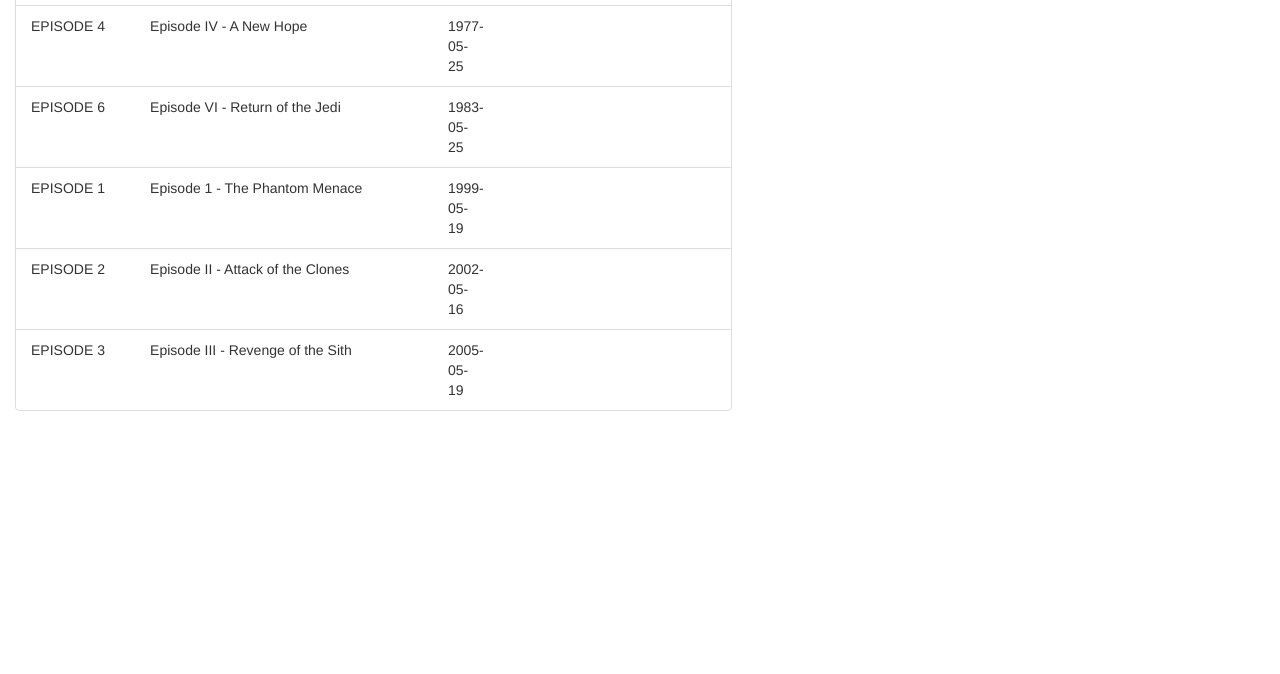
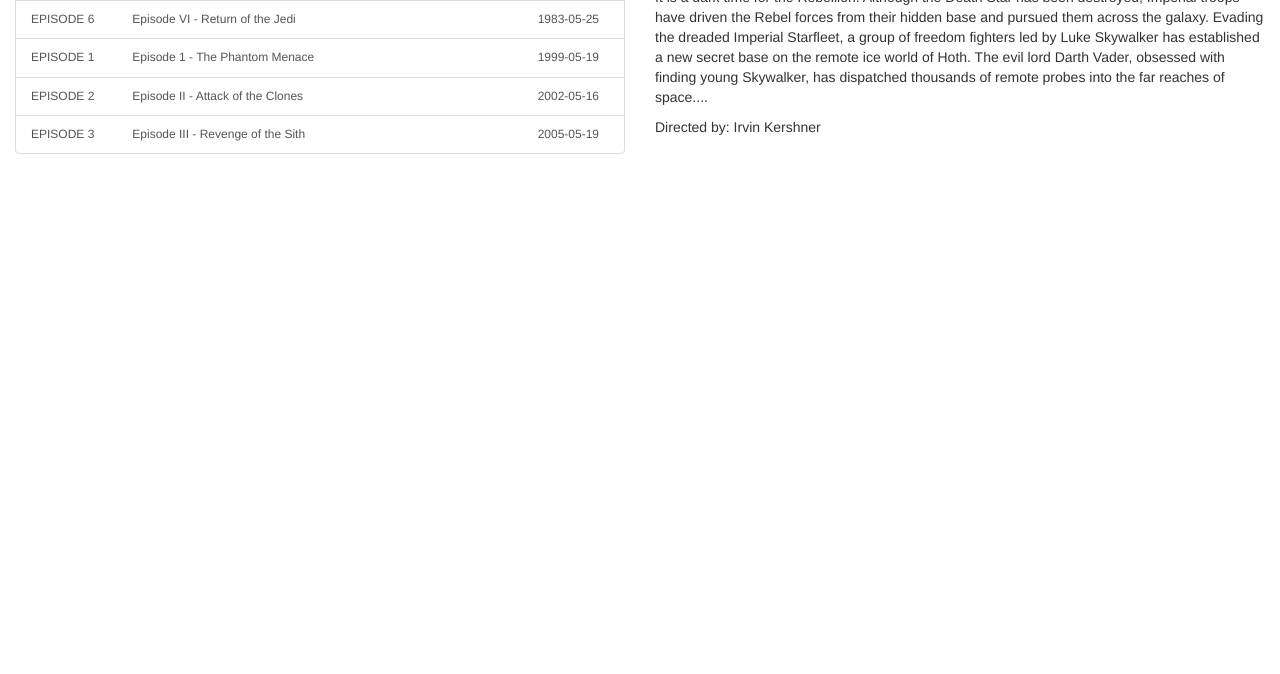
Before and after one commit to tkarachristos/star-wars-movies-indexer, a React app: page / in a window 1280 px wide. Shown: the part 126-800 px from the top of the page. Built offline with nearby package versions, Linux system fonts and the light colour scheme.

Commit message:
Adding a MovieDetails component

```diff
--- a/src/components/App.js
+++ b/src/components/App.js
@@ -2,13 +2,18 @@
 
 import MoviesListFilter from "./MoviesListFilter";
 import MoviesList from "./MoviesList";
+import MovieDetails from "./MovieDetails";
 
 import Grid from 'react-bootstrap/lib/Grid';
 import Row from 'react-bootstrap/lib/Row';
 import Col from 'react-bootstrap/lib/Col';
 
+import movies from "../api/mockData.js";
+
 export default class App extends React.Component {
     render () {
+        const movie=movies[0];
+
         return (
             <div>
                 <div className="search-ribbon">
@@ -17,14 +22,16 @@
                 <div className="list-area">
                     <Grid fluid={true}>
                         <Row justify="start">
-                            <Col xs={7} sm={7} md={7} lg={7}>
+                            <Col xs={6} sm={6} md={6} lg={6}>
                                 <MoviesList
                                     searchText=""
                                     caseSensitiveMatch={false}
                                 />
                             </Col>
-                            <Col xs={5} sm={5} md={5} lg={5}>
-                                <div><h1>Movie Details</h1></div>
+                            <Col xs={6} sm={6} md={6} lg={6}>
+                                <MovieDetails
+                                    {...movie.fields}
+                                />
                             </Col>
                         </Row>
                     </Grid>
--- a/src/components/Movie.js
+++ b/src/components/Movie.js
@@ -2,19 +2,22 @@
 
 import Row from 'react-bootstrap/lib/Row';
 import Col from 'react-bootstrap/lib/Col';
+import ListGroupItem from 'react-bootstrap/lib/ListGroupItem';
 
 export default function Movie (props) {
     return (
+        <ListGroupItem className="movie-row" onClick={props.onClick}>
             <Row justify="start">
                 <Col xs={2} sm={2} md={2} lg={2}>
                     EPISODE {props.episode_id}
                 </Col>
-            <Col xs={5} sm={5} md={5} lg={5}>
+                <Col xs={8} sm={8} md={8} lg={8}>
                     {props.title}
                 </Col>
-            <Col xs={1} sm={1} md={1} lg={1}>
+                <Col xs={2} sm={2} md={2} lg={2}>
                     {props.release_date}
                 </Col>
             </Row>
+        </ListGroupItem>
     );
 }
--- /dev/null
+++ b/src/components/MovieDetails.js
@@ -0,0 +1,11 @@
+import React from 'react';
+
+export default function MovieDetails (props) {
+    return (
+        <div className="movie-details">
+            <h2>{props.title}</h2>
+            <p>{props.opening_crawl}</p>
+            <p>Directed by: {props.director}</p>
+        </div>
+    );
+}
--- a/src/components/MoviesList.js
+++ b/src/components/MoviesList.js
@@ -3,7 +3,6 @@
 import movies from "../api/mockData.js";
 
 import ListGroup from 'react-bootstrap/lib/ListGroup';
-import ListGroupItem from 'react-bootstrap/lib/ListGroupItem';
 
 import Movie from './Movie';
 
@@ -33,22 +32,25 @@
         return new RegExp("(" + this.escapeRegExp(value) + ")", flags);
     }
 
+    handleOnClick(index){
+        alert('You clicked the ' + (index+1) + ' ListGroupItem');
+    }
+
     render(){
         const regex = this.buildRegex(this.props.searchText);
 
-        const moviesList = movies.map(function(movie) {
+        const moviesList = movies.map(function(movie, index) {
             // const moviesList = this.props.movies.map(function(movie) {
 
             let itemContainsText = !!movie.fields.title.match(regex);
 
             if (itemContainsText){
                 return (
-                    <ListGroupItem action>
-                        <Movie
-                            key={movie.id}
-                            {...movie.fields}
-                        />
-                    </ListGroupItem>
+                    <Movie
+                        onClick={() => {this.handleOnClick(index)}}
+                        key={movie.id}
+                        {...movie.fields}
+                    />
                 );
             } else {
                 return null;
--- a/src/index.css
+++ b/src/index.css
@@ -14,3 +14,7 @@
 .search-ribbon label {
     display: block;
 }
+
+.movie-row {
+    font-size: 12px
+}
```
Lines whose indentation alone changed are shown as unchanged.
